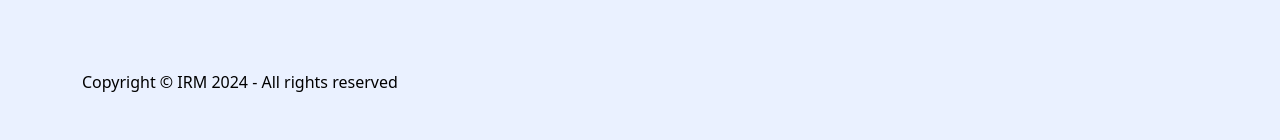
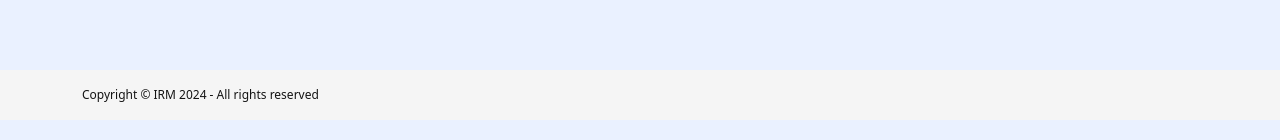
Before and after one commit to hkgonebad/request-hub, a React (Vite) app: page /existing-forms in a window 1280 px wide. Shown: the part 490-630 px from the top of the page. Built offline with nearby package versions, Linux system fonts and the light colour scheme.

Commit message:
refactor: footer css

```diff
--- a/src/assets/scss/layout/_footer.scss
+++ b/src/assets/scss/layout/_footer.scss
@@ -0,0 +1,10 @@
+.footer {
+    padding: 1rem 0;
+    background: #F5F5F5;
+
+    p {
+        font-size: .75rem;
+        color: #141414;
+        margin: 0;
+    }
+}
```
